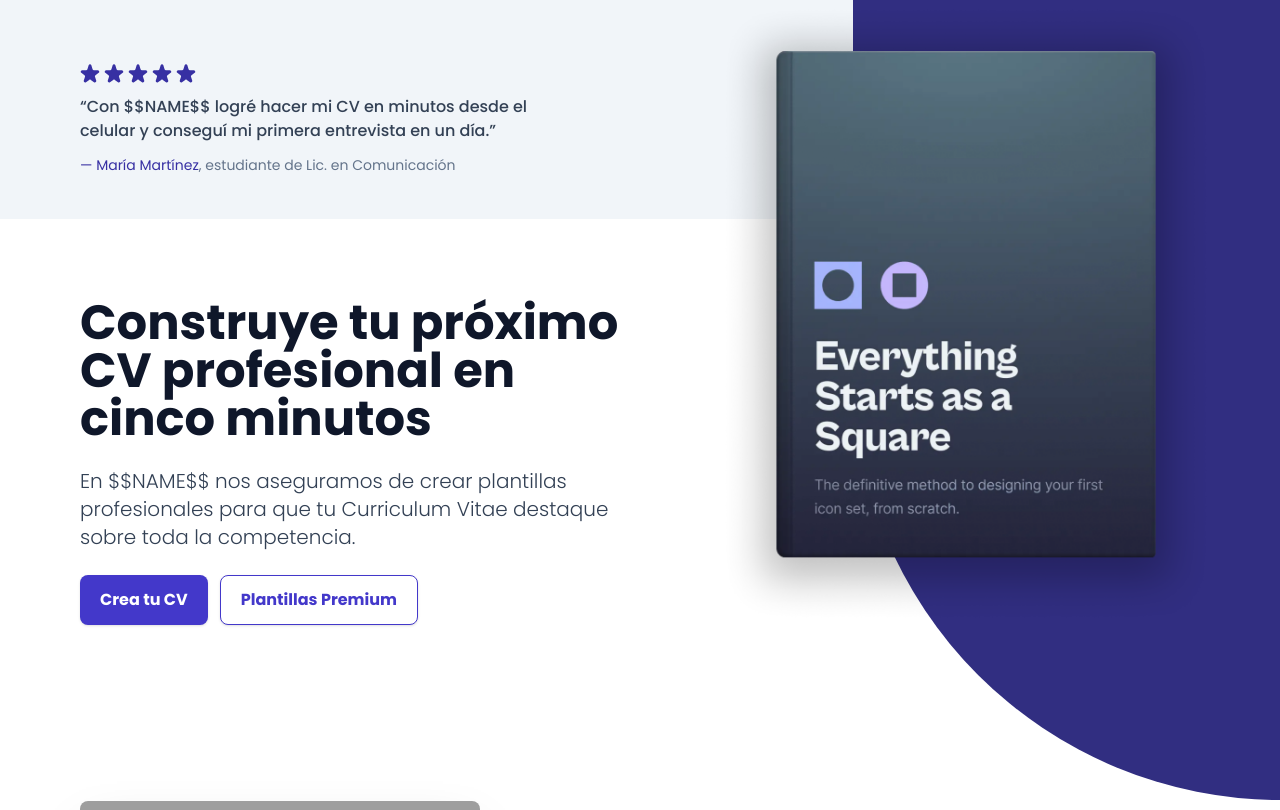
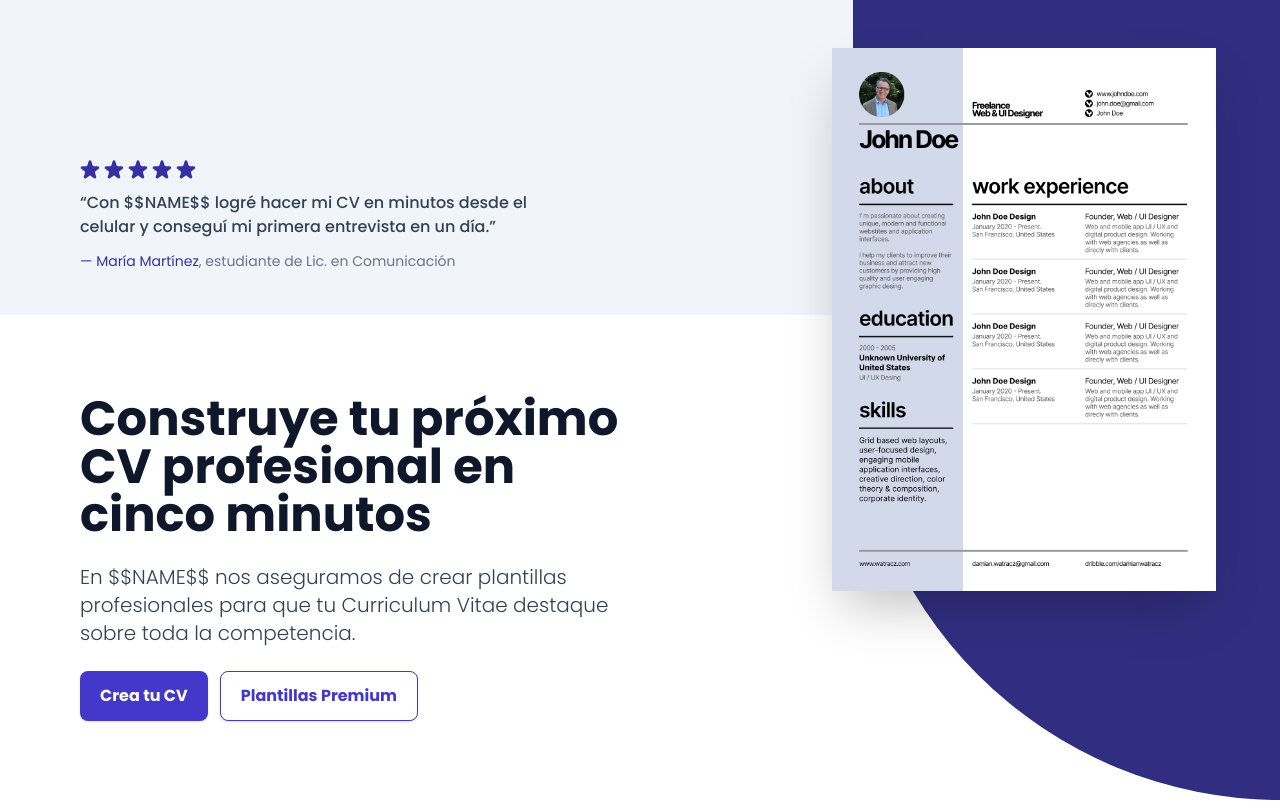
Before and after one commit to RdrBux/cv-application, a React (Create React App) app: page / in a window 1280 px wide. Shown: the top 810 px of the page. Built offline with nearby package versions, Linux system fonts and the light colour scheme; grey boxes are pictures that could not be loaded; the HTML template or start-up script is replaced by a standard one.

Commit message:
Fix hero img

```diff
--- a/src/App.js
+++ b/src/App.js
@@ -1,6 +1,6 @@
 import About from './components/Landing/About';
 import Blog from './components/Landing/Blog';
-import Faq from './components/Landing/Faq';
+/* import Faq from './components/Landing/Faq'; */
 import Footer from './components/Landing/Footer';
 import Hero from './components/Landing/Hero';
 import Newsletter from './components/Landing/Newsletter';
--- a/src/components/Landing/Hero.js
+++ b/src/components/Landing/Hero.js
@@ -5,12 +5,11 @@ export class Hero extends Component {
     return (
       <div className="relative bg-slate-100 w-full">
         <div className="absolute bg-indigo-900 z-10 w-1/2 lg:w-1/3 h-96 lg:h-screen rounded-bl-full right-0"></div>
-        <div className="flex flex-col container lg:max-w-6xl items-center relative">
+        <div className="flex flex-col container lg:max-w-6xl items-center relative px-8 py-12">
           <img
-            className=" z-20 lg:absolute lg:right-0"
+            className=" z-20 lg:absolute lg:right-0 shadow-2xl w-72 lg:w-1/3"
             src="./img/hero-cv.png"
             alt="CV Example."
-            width="500"
           />
         </div>
         <div className="w-full">
```
Also changed, not shown: public/img/hero-cv.png.
